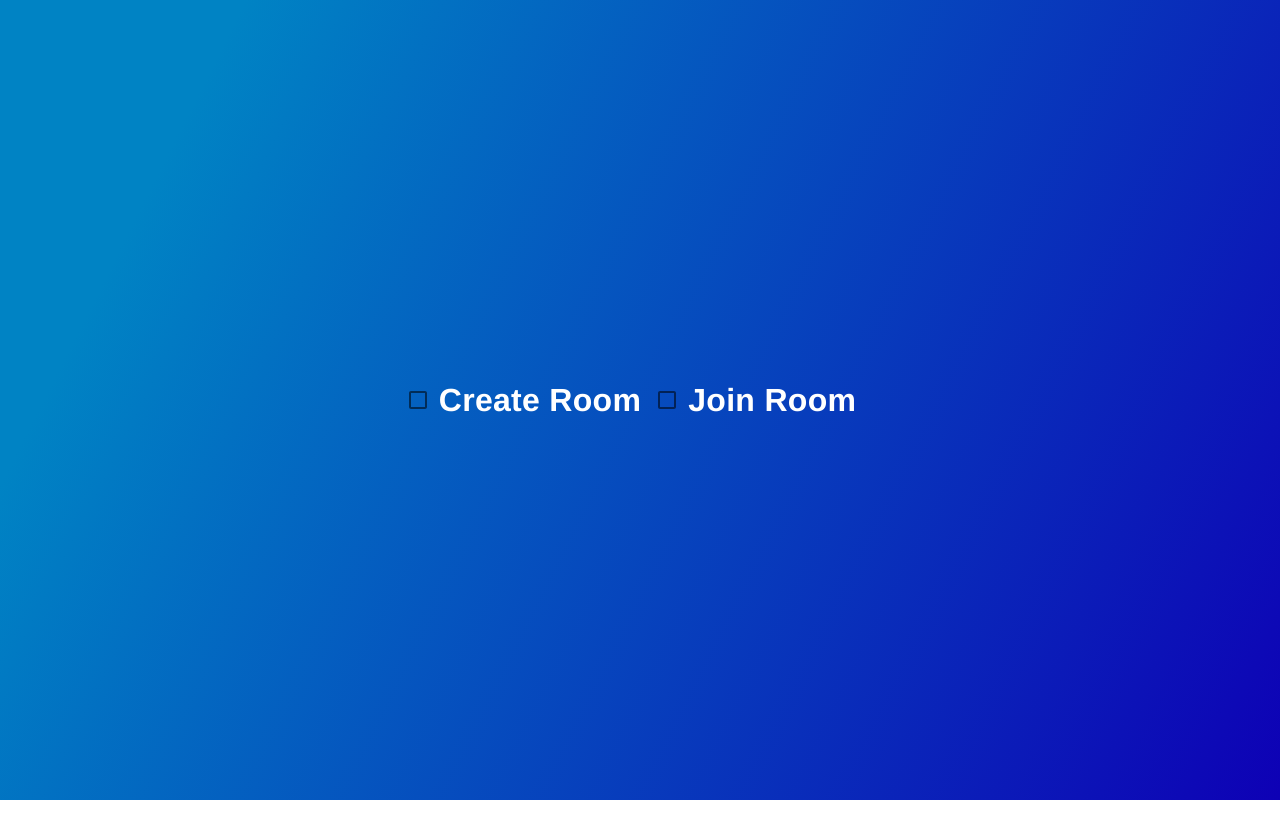
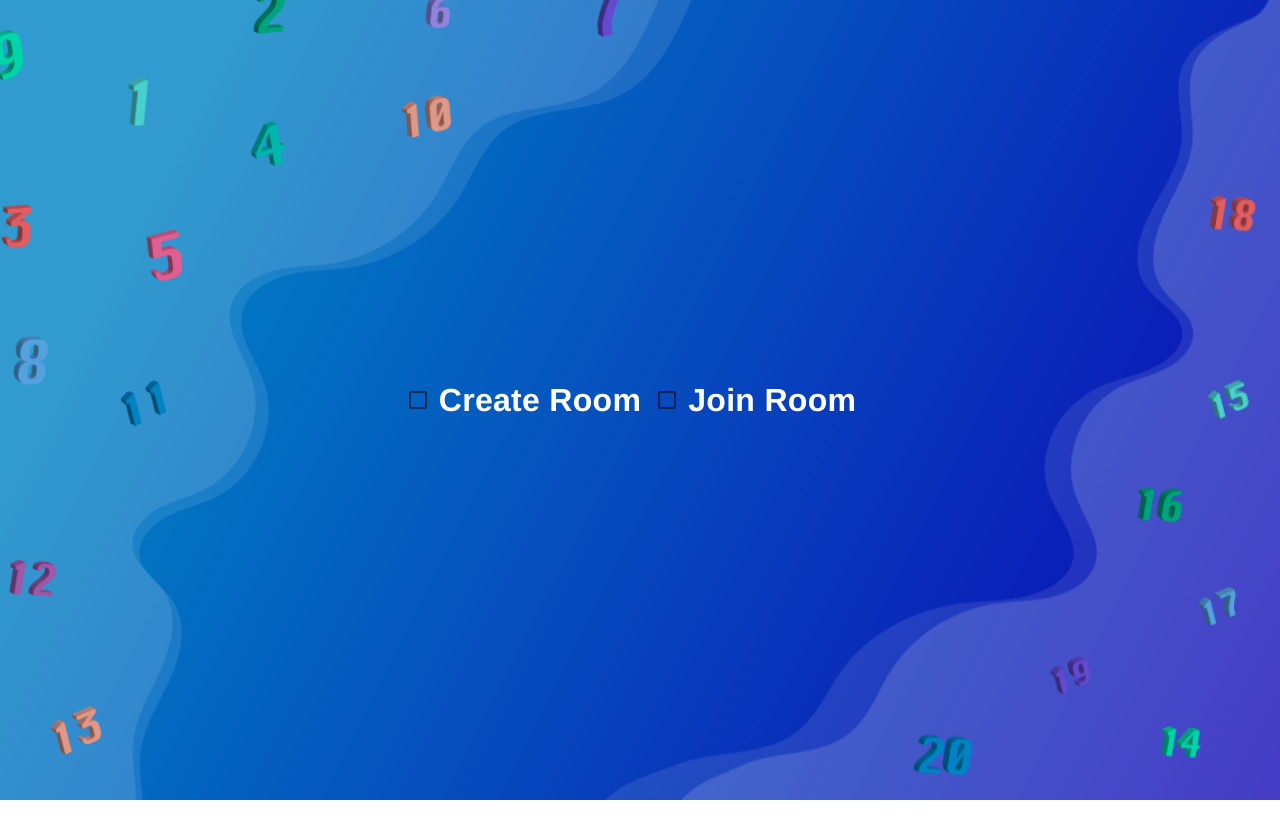
Before and after one commit to andrewhlu/merge-countflicts, a React (Create React App) app in the folder client/: page / in a window 1280 px wide. Shown: the top 838 px of the page. Before the commit the page ends 800 px from the top, so only its background shows below. Built offline with nearby package versions, Linux system fonts and the light colour scheme.

Commit message:
Z indexes for the win

```diff
--- a/client/src/App.css
+++ b/client/src/App.css
@@ -79,12 +79,14 @@ top: 134px;
   font-weight: 800;
   font-family: Helvetica;
   font-size: 32px;
+  z-index: 100;
 }
 
 #joinRoom {
   font-weight: 800;
   font-family: Helvetica;
   font-size: 32px;
+  z-index: 100;
 }
 
 #generateButton {
@@ -105,18 +107,21 @@ top: 134px;
   padding: 10px 20px 10px 20px;
   margin-top: 20px;
   border-radius: 12px;
+  z-index: 100;
 
 }
 
 #helpText{
   color:  #ffffff;
   font-size: 20px;
+  z-index: 100;
 }
 
 #checkbox{
   border-color: #ffffff;
   color: #ffffff;
   size: 'medium';
+  z-index: 100;
 }
 
 #roomIDDisplay{
@@ -124,6 +129,7 @@ top: 134px;
   font-family: Helvetica;
   font-size: 24px;
   margin-bottom: 10px;
+  z-index: 100;
 }
 
 #textEffect{
--- a/client/src/App.js
+++ b/client/src/App.js
@@ -13,8 +13,8 @@ function App() {
       <header className="App-header">
         <Main/>
       </header>
-      {/* <img src={Asset1} id="Asset1"/>
-      <img src={Asset2} id="Asset2"/> */}
+      <img src={Asset1} id="Asset1"/>
+      <img src={Asset2} id="Asset2"/>
       {/* <img src={Asset3} id="Asset3"/>
       <img src={Asset4} id="Asset4"/> */}
 
```
